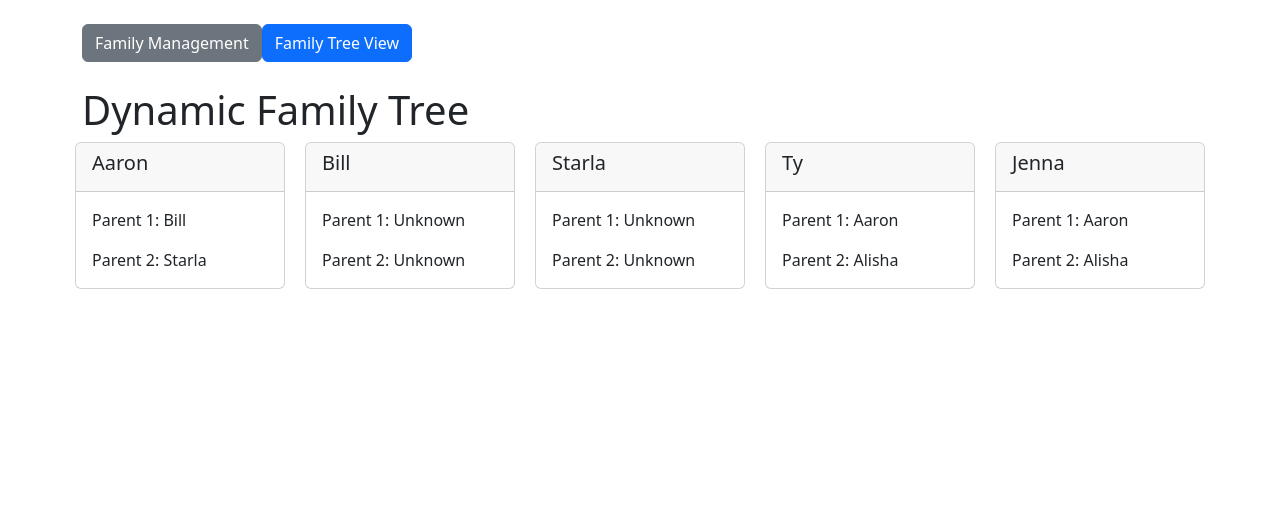
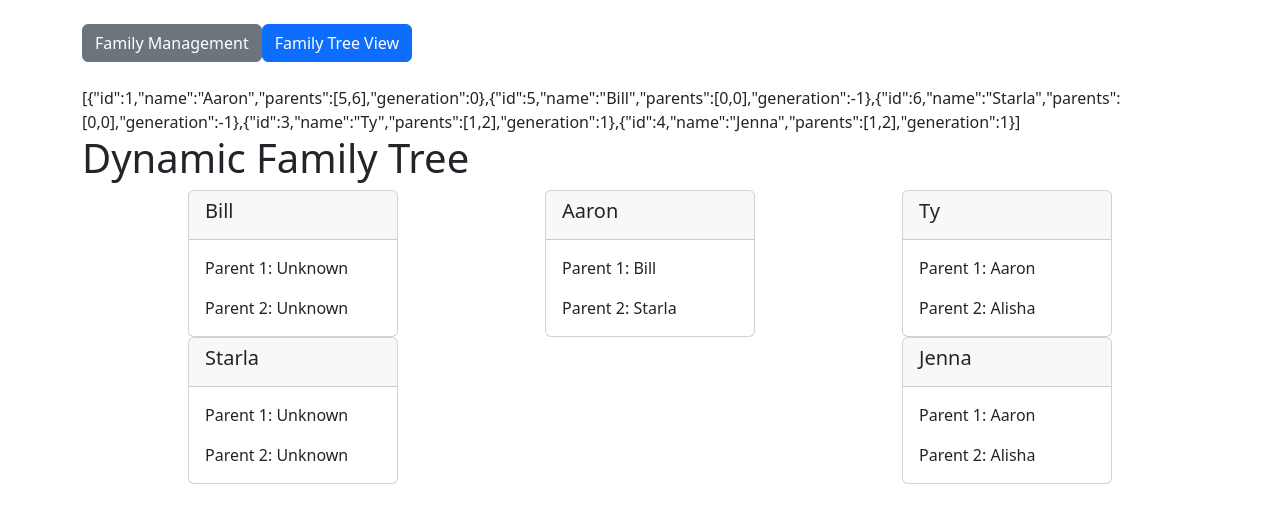
Before and after one commit to aaronstackpole/familytree, a React (Create React App) app: page / in a window 1280 px wide. Both pictures are taken after a click on the button "Family Tree View". Shown: the top 522 px of the page. Built offline with nearby package versions, Linux system fonts and the light colour scheme.

Commit message:
Updates before refactoring, grouping of generation in tree display data done, rendering in groups

```diff
--- a/src/App.css
+++ b/src/App.css
@@ -39,7 +39,7 @@ body {
   margin-top: 40px;
 }
 
-.node-content {
+.card-container {
     width: 210px;
     height:140px;
 }
--- a/src/App.js
+++ b/src/App.js
@@ -145,7 +145,7 @@ const MemberForm = ({ familyData, setFamilyData }) => {
 
 const MemberCard = ({ name, parents }) => (
   <div className="tree-node">
-    <div className="card node-content">
+    <div className="card card-container">
       <div className="card-header">
         <h5 className="card-title">{name}</h5>
       </div>
@@ -202,25 +202,35 @@ const FamilyView = ({ familyData, rootId }) => {
     const rootMember = familyData.find(member => member.id === rootId);
     if (!rootMember) return []; // Return empty array if rootId is not found
 
-    const ancestors = getAncestors(rootMember, 0);
-    const descendants = getDescendants(rootMember, 0);
+    rootMember.generation = 0;
+    const ancestors = getAncestors(rootMember, -1);
+    const descendants = getDescendants(rootMember, 1);
 
     return [rootMember, ...ancestors, ...descendants];
   };
 
-  // Hard code list root id: 1 for now
   const familyMembers = getFamilyMembers(rootId);
+  const jsonString = JSON.stringify(familyMembers, null, 0);
 
   return (
     <div className='mt-4'>
+      {jsonString}
       <h1>Dynamic Family Tree</h1>
       <div className="tree">
-        {familyMembers.map(member => (
-          <MemberCard key={member.id} name={member.name} parents={getParentNames(member.parents)} />
+        { /* Group family members by generation */ }
+        {[-3, -2, -1, 0, 1, 2, 3].map(generation => (
+          <div key={generation} className="row">
+            {familyMembers
+              .filter(member => member.generation === generation)
+              .map(member => (
+                <MemberCard key={member.id} name={member.name} parents={getParentNames(member.parents)} />
+              ))}
+          </div>
         ))}
       </div>
     </div>
-)};
+  )
+};
 
 const App = () => {
   const [currentPage, setCurrentPage] = useState('memberForm');
```
